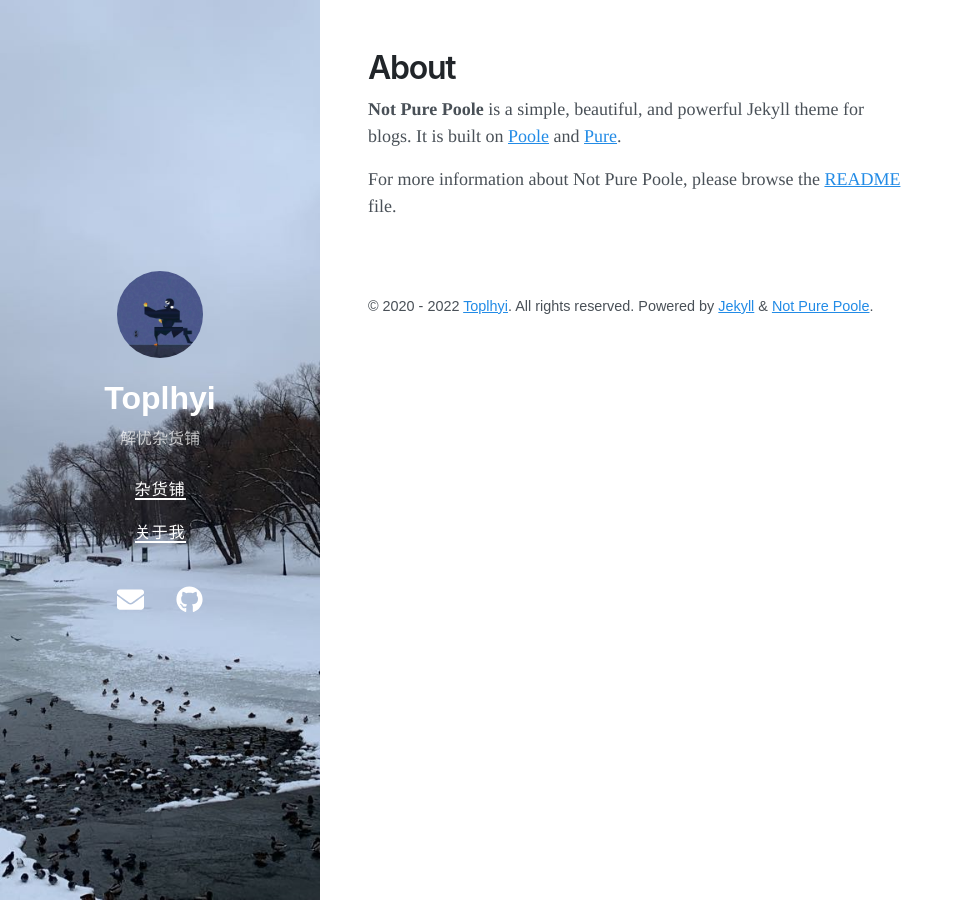
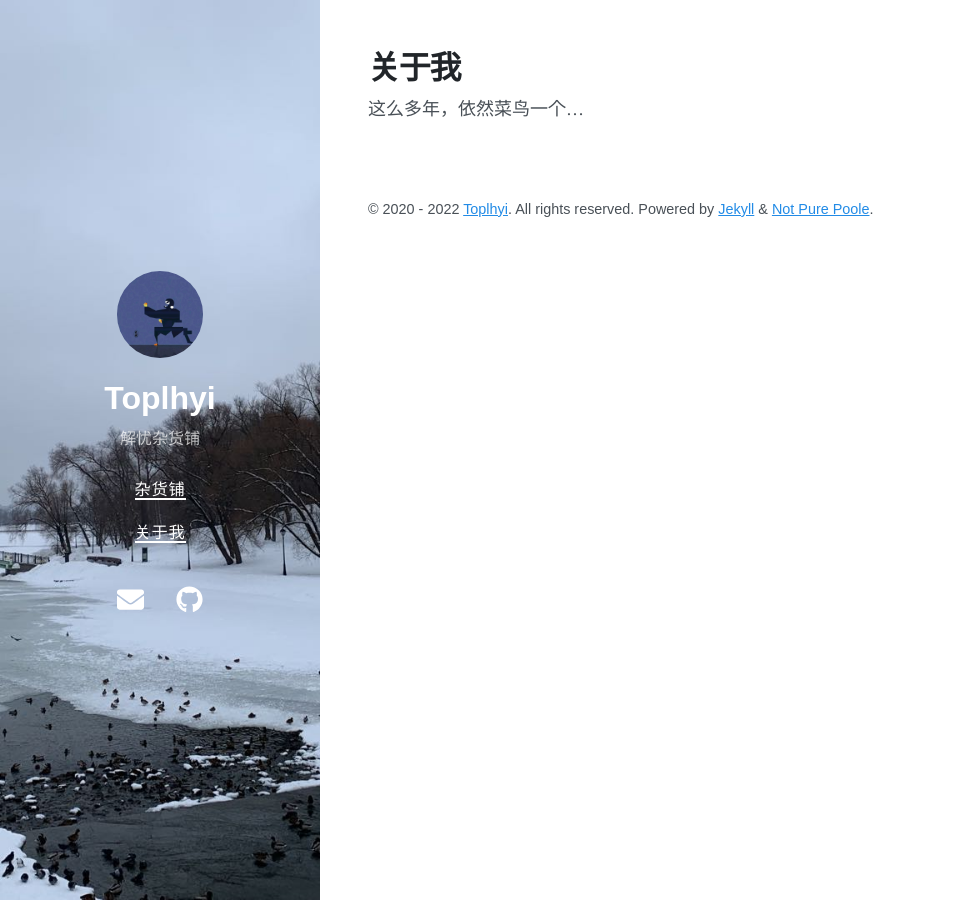
Before and after one commit to toplhy/toplhy.github.io, a Jekyll site: the page built from about.md, in a window 1280 px wide. Shown: the whole page, without its empty margins (0-964 px from the left). Built offline with Jekyll 4.4.1, drawn with Linux system fonts in a browser that asks for light colours; nearby versions of some CDN libraries.

Commit message:
Update about.md

```diff
--- a/about.md
+++ b/about.md
@@ -1,8 +1,6 @@
 ---
 layout: page
-title: About
+title: 关于我
 ---
 
-**Not Pure Poole** is a simple, beautiful, and powerful Jekyll theme for blogs. It is built on [Poole](https://github.com/poole/poole) and [Pure](https://purecss.io/).
-
-For more information about Not Pure Poole, please browse the [README](https://github.com/vszhub/not-pure-poole) file.
+这么多年，依然菜鸟一个...
```
